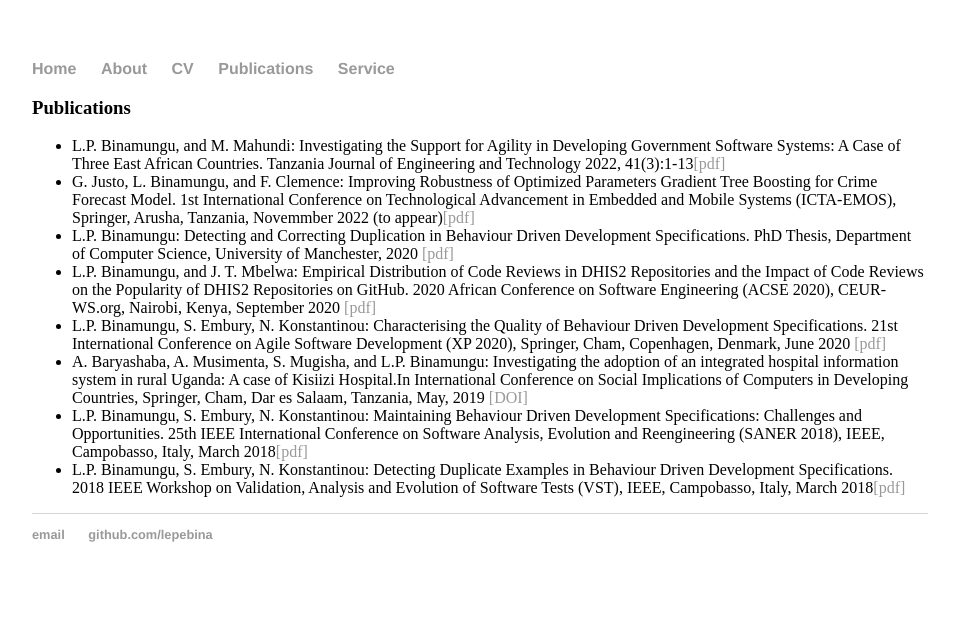
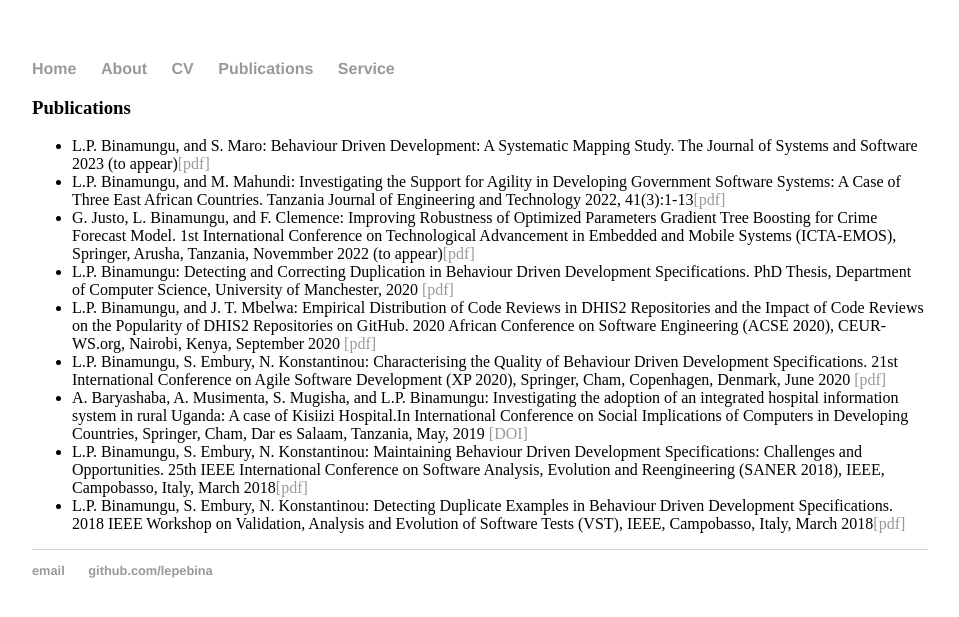
Before and after one commit to lepebina/lepebina.github.io, a Jekyll site: the page built from publications.html, in a window 1280 px wide. Shown: the top 617 px of the page, without its empty margins (160-1119 px from the left). Built offline with Jekyll 4.4.1, drawn with Linux system fonts in a browser that asks for light colours.

Commit message:
Update publications.html
BDD systematic map added to the list of publications

```diff
--- a/publications.html
+++ b/publications.html
@@ -5,6 +5,7 @@
 <div class="blurb">
 	<h3>Publications</h3>
 	              <ul>
+			       <li>L.P. Binamungu, and S. Maro: Behaviour Driven Development: A Systematic Mapping Study. The Journal of Systems and Software 2023 (to appear)<a href="https://arxiv.org/pdf/2305.05567.pdf">[pdf]</a></li>
 			      <li>L.P. Binamungu, and M. Mahundi: Investigating the Support for Agility in Developing Government Software Systems: A Case of Three East African Countries. Tanzania Journal of Engineering and Technology 2022, 41(3):1-13<a href="https://tjet.udsm.ac.tz/index.php/tjet/article/view/839/652">[pdf]</a></li>
 			      <li>G. Justo, L. Binamungu, and F. Clemence: Improving Robustness of Optimized Parameters Gradient Tree Boosting for Crime Forecast Model. 1st International Conference on Technological Advancement in Embedded and Mobile Systems (ICTA-EMOS), Springer, Arusha, Tanzania, Novemmber 2022 (to appear)<a href="http://oops.uni-oldenburg.de/5511/1/20221117_book-of-abstracts_.pdf">[pdf]</a></li>
 			      <li>L.P. Binamungu: Detecting and Correcting Duplication in Behaviour Driven Development Specifications. PhD Thesis, Department of Computer Science, University of Manchester, 2020 <a href="https://www.research.manchester.ac.uk/portal/files/182559903/FULL_TEXT.PDF">[pdf]</a></li>
```
